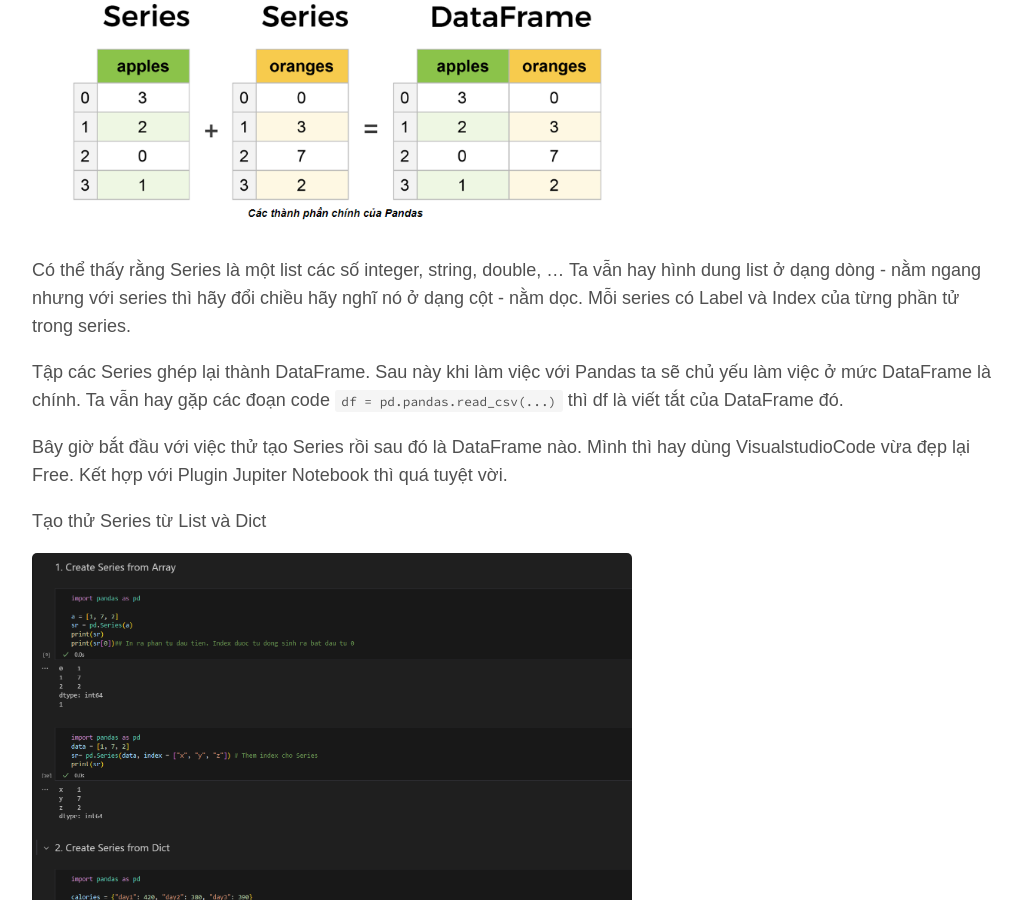
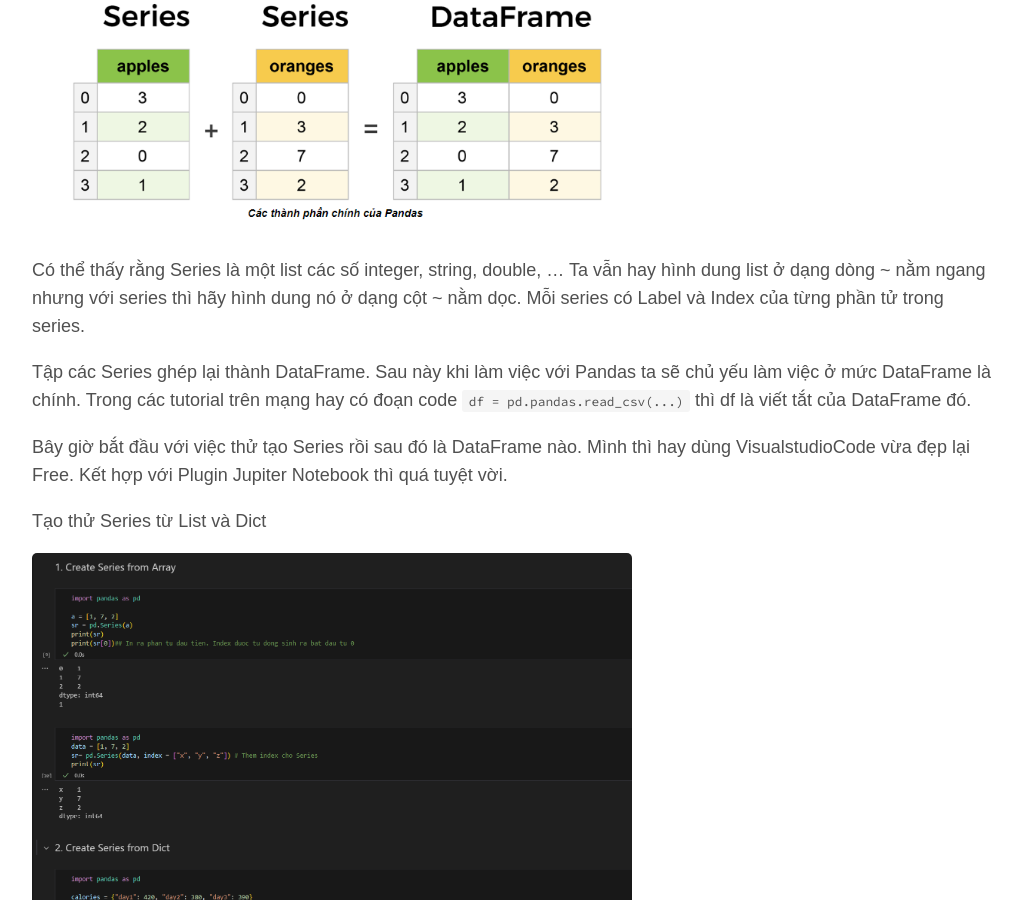
Before and after one commit to toannai/blog, a Jekyll site: the page built from _posts/2023-12-20-ghi-chu-su-dung-thu-vien-pandas.md, in a window 1280 px wide and 900 px high, scrolled down 889 px. Shown: the whole window, without its empty margins (128-1149 px from the left). Built offline with Jekyll 4.4.1, drawn with Linux system fonts in a browser that asks for light colours; some web fonts are replaced.

Commit message:
update create series

```diff
--- a/_posts/2023-12-20-ghi-chu-su-dung-thu-vien-pandas.md
+++ b/_posts/2023-12-20-ghi-chu-su-dung-thu-vien-pandas.md
@@ -14,9 +14,9 @@ Trước khi bắt đầu làm việc với Pandas thì cần phải hiểu 2 kh
 
 ![02 series data frame]( {{site.url}}/assets/img/2023/12/20/02_series_dataframe.png){:width="600px"}
 
-Có thể thấy rằng Series là một list các số integer, string, double, ... Ta vẫn hay hình dung list ở dạng dòng - nằm ngang nhưng với series thì hãy đổi chiều hãy nghĩ nó ở dạng cột - nằm dọc. Mỗi series có Label và Index của từng phần tử trong series.
+Có thể thấy rằng Series là một list các số integer, string, double, ... Ta vẫn hay hình dung list ở dạng dòng ~ nằm ngang nhưng với series thì hãy hình dung nó ở dạng cột ~ nằm dọc. Mỗi series có Label và Index của từng phần tử trong series.
 
-Tập các Series ghép lại thành DataFrame. Sau này khi làm việc với Pandas ta sẽ chủ yếu làm việc ở mức DataFrame là chính. Ta vẫn hay gặp các đoạn code `df = pd.pandas.read_csv(...)` thì df là viết tắt của DataFrame đó.
+Tập các Series ghép lại thành DataFrame. Sau này khi làm việc với Pandas ta sẽ chủ yếu làm việc ở mức DataFrame là chính. Trong các tutorial trên mạng hay có đoạn code `df = pd.pandas.read_csv(...)` thì df là viết tắt của DataFrame đó.
 
 Bây giờ bắt đầu với việc thử tạo Series rồi sau đó là DataFrame nào. Mình thì hay dùng VisualstudioCode vừa đẹp lại Free. Kết hợp với Plugin Jupiter Notebook thì quá tuyệt vời.
 
```
